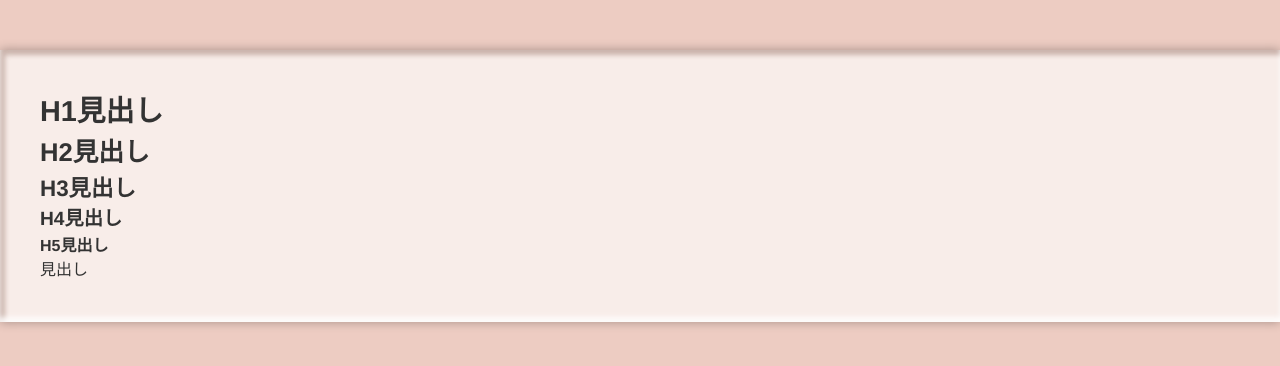
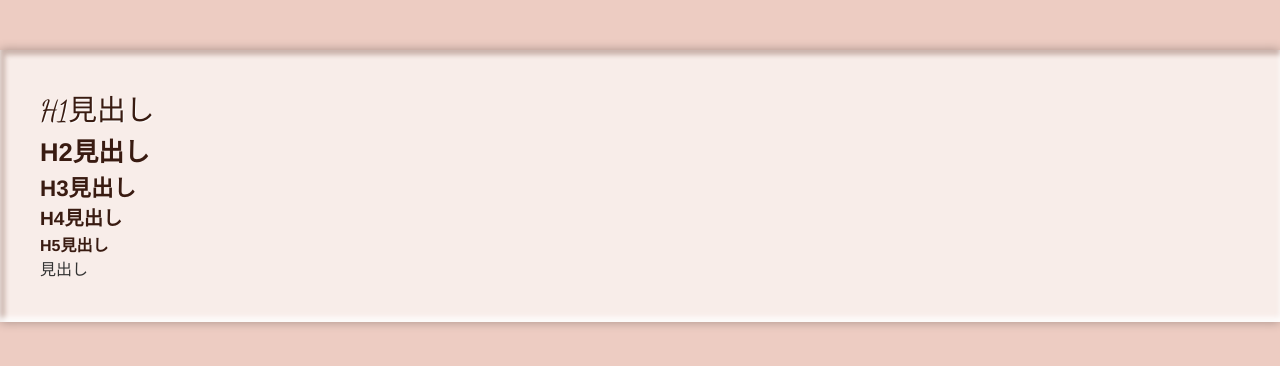
Before and after one commit to chinen-octtn/chi-portfolio, a Vue app: page / in a window 1280 px wide. Shown: the top 366 px of the page. Built offline with nearby package versions, Linux system fonts and the light colour scheme.

Commit message:
add: heading style

```diff
--- a/src/components/element/Heading.vue
+++ b/src/components/element/Heading.vue
@@ -1,5 +1,7 @@
 <template>
-  <component :is="`h${level}`" :class="`lv${level}`">{{ label }}</component>
+  <component :is="`h${level}`" :class="`lv${level}`" class="heading">{{
+    label
+  }}</component>
 </template>
 
 <script>
@@ -18,8 +20,14 @@ export default {
 </script>
 
 <style scoped>
+.heading {
+  color: var(--color-strong);
+}
 .lv1 {
   font-size: 1.8rem;
+  font-family: 'Dancing Script', cursive;
+  font-weight: 500;
+  text-shadow: 1px 1px 1px rgba(255, 255, 255, 0.9);
 }
 .lv2 {
   font-size: 1.6rem;
```
